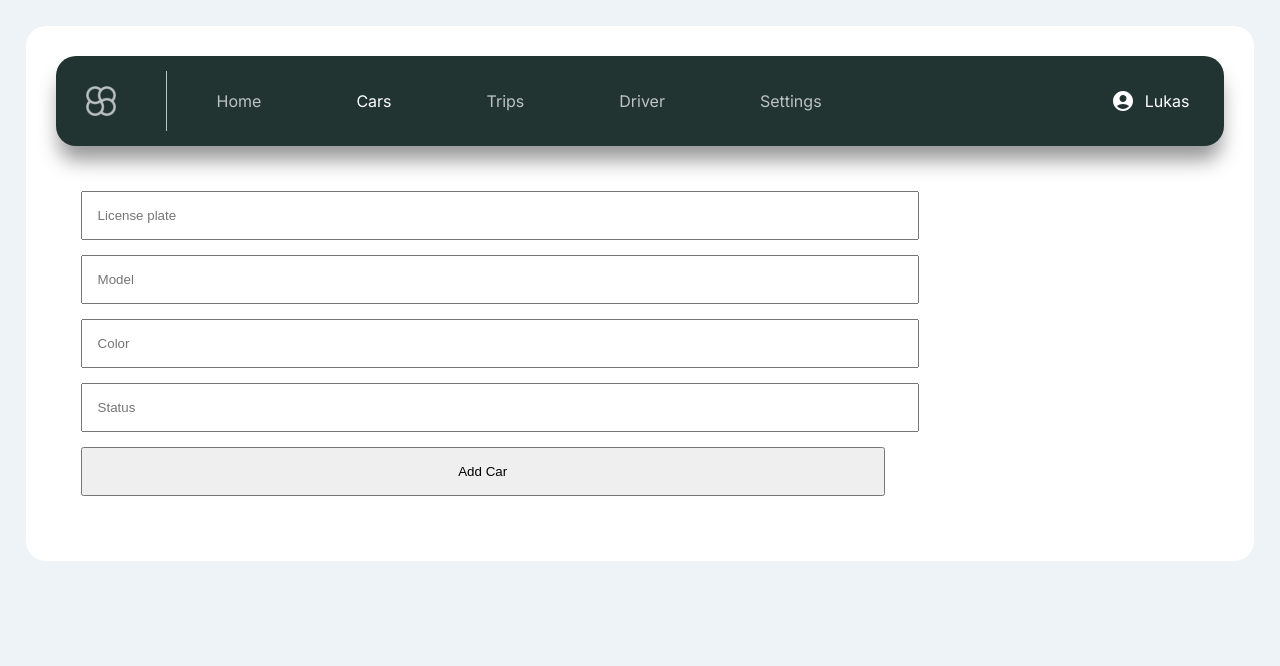
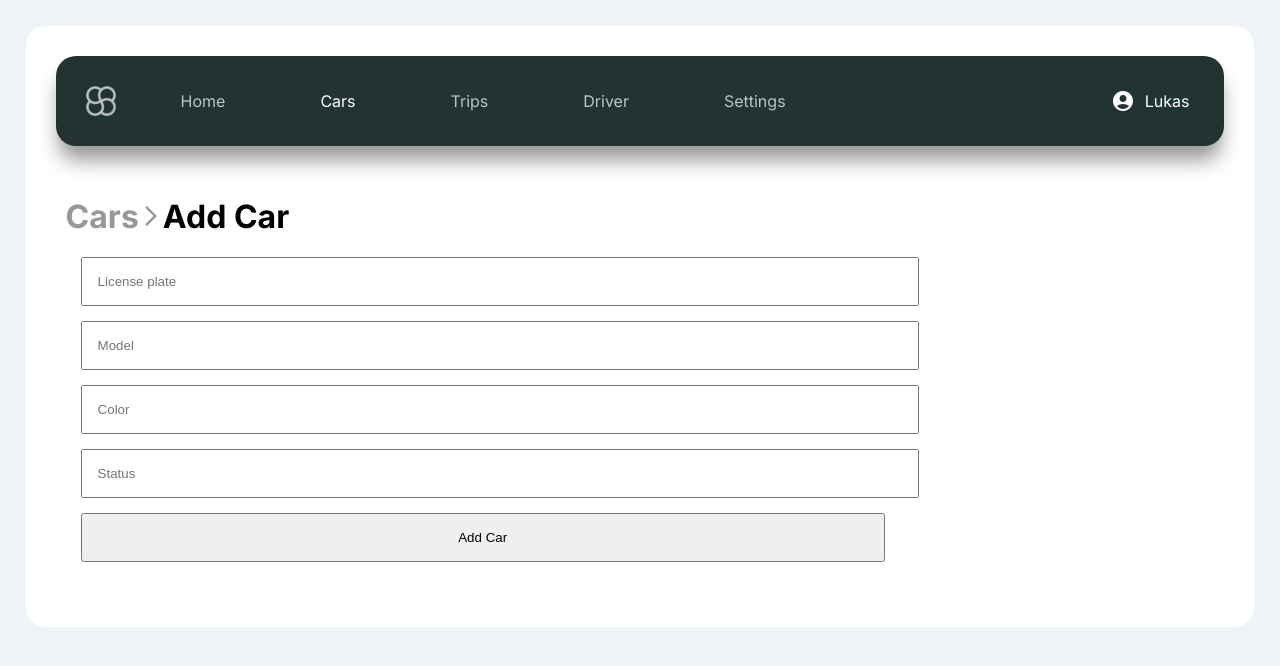
Before and after one commit to lukas-kraus/Fleetgrid, a React (Create React App) app in the folder frontend/: page /cars/add in a window 1280 px wide. Shown: the top 666 px of the page. Built offline with nearby package versions, Linux system fonts and the light colour scheme; no server answers.

Commit message:
Added CarCard again, HTML table

```diff
--- a/frontend/src/components/AddCar.tsx
+++ b/frontend/src/components/AddCar.tsx
@@ -1,6 +1,7 @@
 import {FormEvent, useState} from "react";
 import {NewCar} from "../model/Car";
-import {useNavigate} from "react-router-dom";
+import {Link, useNavigate} from "react-router-dom";
+import ArrowForwardIosIcon from '@mui/icons-material/ArrowForwardIos';
 import './AddCar.css';
 
 type AddCarProps = {
@@ -26,6 +27,14 @@ export default function AddCar(props: AddCarProps) {
     }
 
     return (
+        <div>
+            <h1>
+                <span>
+                    <Link to="/cars">Cars</Link>
+                    <ArrowForwardIosIcon/>
+                </span>
+                Add Car
+            </h1>
             <form onSubmit={onSaveCar}>
                 <input type="text"
                        value={license_plate}
@@ -57,5 +66,6 @@ export default function AddCar(props: AddCarProps) {
                        }}/>
                 <button>Add Car</button>
             </form>
+        </div>
     )
 }
--- /dev/null
+++ b/frontend/src/components/CarCard.tsx
@@ -0,0 +1,19 @@
+import {Car} from "../model/Car";
+import {Link} from "react-router-dom";
+
+type Props = {
+    car: Car
+}
+
+export default function CarCard(props: Props) {
+    return (
+        <tbody>
+        <tr>
+            <td><Link to={props.car.id}>{props.car.license_plate}</Link></td>
+            <td>{props.car.model}</td>
+            <td>{props.car.color}</td>
+            <td>{props.car.status}</td>
+        </tr>
+        </tbody>
+    )
+}
--- a/frontend/src/components/CarDetails.tsx
+++ b/frontend/src/components/CarDetails.tsx
@@ -4,6 +4,7 @@ import {Link, useNavigate, useParams} from "react-router-dom";
 import axios from "axios";
 import {wait} from "@testing-library/user-event/dist/utils";
 import './CarDetails.css';
+import ArrowForwardIosIcon from "@mui/icons-material/ArrowForwardIos";
 
 type Props = {
     deleteCar: (id: string) => void;
@@ -43,7 +44,13 @@ export default function CarDetails(props: Props) {
         <div>
             {car ? (
                 <>
-                    <h1>{car.model} ({car.status})</h1>
+                    <h1>
+                        <span>
+                            <Link to="/cars">Cars</Link>
+                            <ArrowForwardIosIcon/>
+                        </span>
+                        {car.license_plate}
+                    </h1>
                     <ul>
                         <li><b>License plate:</b> {car.license_plate}</li>
                         <li><b>Color:</b> {car.color}</li>
--- a/frontend/src/components/CarGallery.css
+++ b/frontend/src/components/CarGallery.css
@@ -1,7 +1,18 @@
-.MuiDataGrid-columnHeaderTitle {
-    font-weight: 600 !important;
+table {
+    width: 100%;
+    text-align: left;
 }
 
-.MuiDataGrid-root {
-    font-family: 'Inter', sans-serif !important;
+thead tr th {
+    width: 25%;
+    padding: 10px
 }
+
+tbody:hover {
+    background: #F5F5F5;
+}
+
+tbody tr td {
+    padding: 10px;
+    border: none;
+}
--- a/frontend/src/components/CarGallery.tsx
+++ b/frontend/src/components/CarGallery.tsx
@@ -1,36 +1,33 @@
 import {Car} from "../model/Car";
-import {DataGrid, GridColDef} from '@mui/x-data-grid';
 import {NavLink} from "react-router-dom";
+import CarCard from "./CarCard";
 import './CarGallery.css';
+import AddCircleIcon from '@mui/icons-material/AddCircle';
 
 type Props = {
     cars: Car[]
 }
 
 export default function CarGallery(props: Props) {
-
-    const rows = props.cars.map((car) => ({
-        id: car.id,
-        license_plate: car.license_plate,
-        model: car.model,
-        color: car.color,
-        status: car.status,
-    }));
-
-    const columns: GridColDef[] = [
-        {field: 'license_plate', headerName: 'License plate', flex: 1},
-        {field: 'model', headerName: 'Model', flex: 1},
-        {field: 'color', headerName: 'Color', flex: 1},
-        {field: 'status', headerName: 'Status', flex: 1},
-    ];
-
     return (
         <>
-            <h1>All Cars</h1>
-            <NavLink to="/cars/add">Add car</NavLink>
-            <div style={{height: 300, width: '100%'}}>
-                <DataGrid rows={rows} columns={columns}/>
+            <h1>Cars</h1>
+            <div className="right">
+                <NavLink to="/cars/add"><AddCircleIcon/></NavLink>
             </div>
+            <table>
+                <thead>
+                <tr>
+                    <th>License plate</th>
+                    <th>Model</th>
+                    <th>Color</th>
+                    <th>Status</th>
+                </tr>
+                </thead>
+                {
+                    props.cars.map((car) => <CarCard key={car.id} car={car}/>)
+                }
+            </table>
         </>
     )
 }
--- a/frontend/src/components/Header.css
+++ b/frontend/src/components/Header.css
@@ -15,12 +15,16 @@ header {
 .logo {
     width: 30px;
     height: 30px;
-    border-right: 1px solid #FFF;
     padding-right: 50px;
 }
 
 header a:link:first-child, header a:visited:first-child {
     margin-right: 20px;
+}
+
+header a:link {
+    padding: 15px;
+    margin: 15px;
 }
 
 header a:link, header a:visited {
--- a/frontend/src/components/Home.tsx
+++ b/frontend/src/components/Home.tsx
@@ -1,5 +1,7 @@
 export default function Home() {
     return (
-        <h1>Hi Lukas!</h1>
+        <div>
+            <h1>Hi Lukas!</h1>
+        </div>
     )
 }
--- a/frontend/src/index.css
+++ b/frontend/src/index.css
@@ -23,4 +23,25 @@ a:link, a:visited {
     color: #000;
     text-decoration: none;
     transition: all 100ms linear 100ms;
+    padding: 0;
+    margin: 0;
 }
+
+h1 {
+    display: flex;
+    justify-content: left;
+    align-items: center;
+}
+
+h1 a {
+    margin: 0;
+    padding: 0;
+}
+
+h1 span {
+    opacity: 0.4;
+}
+
+.right {
+    float: right;
+}
```
Also changed, not shown: frontend/public/background.jpg (deleted). Lines whose indentation alone changed are shown as unchanged.
